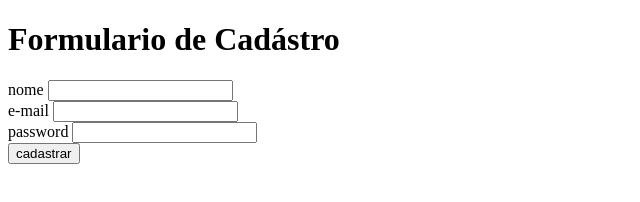
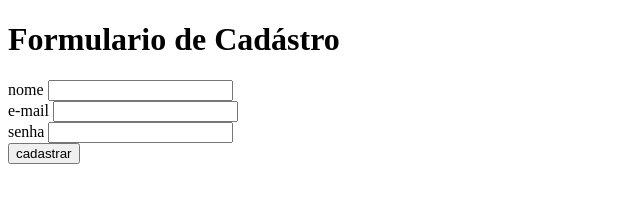
Before and after one commit to NightWolf06/curso_ebac_frontend, a plain HTML site: page HTML/INDEX.HTML in a window 1280 px wide. Shown: the full height of the page, 0-640 px from the left. Drawn offline with Linux system fonts and the light colour scheme.

Commit message:
edit password por senha

```diff
--- a/HTML/INDEX.HTML
+++ b/HTML/INDEX.HTML
@@ -14,7 +14,7 @@
         <label for="e-mail">e-mail</label>
         <input id="e-mail " type="e-mail">
         <br/>
-        <label for="password">password</label>
+        <label for="password">senha</label>
         <input id="password" type="password">
         <br/>
         <button>cadastrar</button>
```
